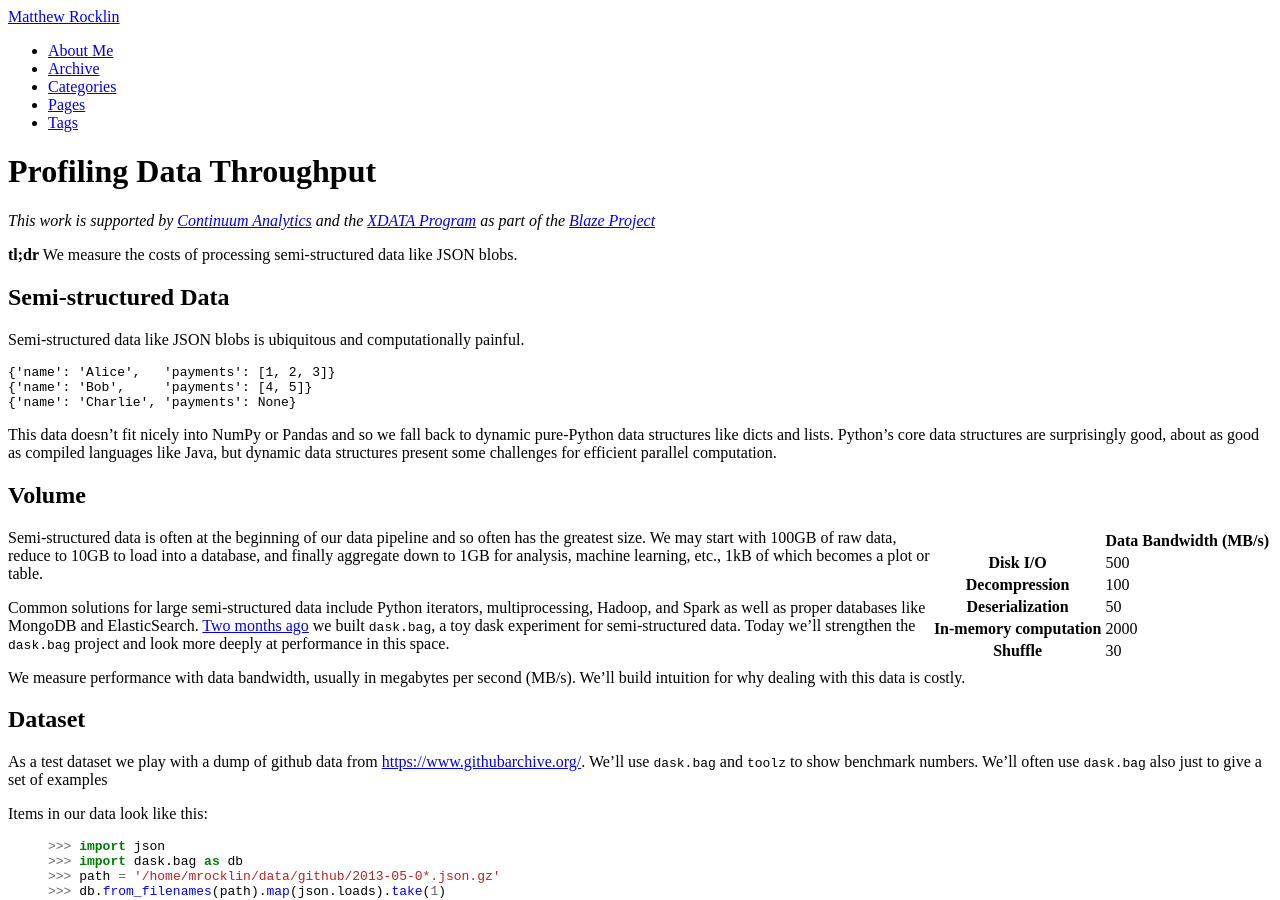
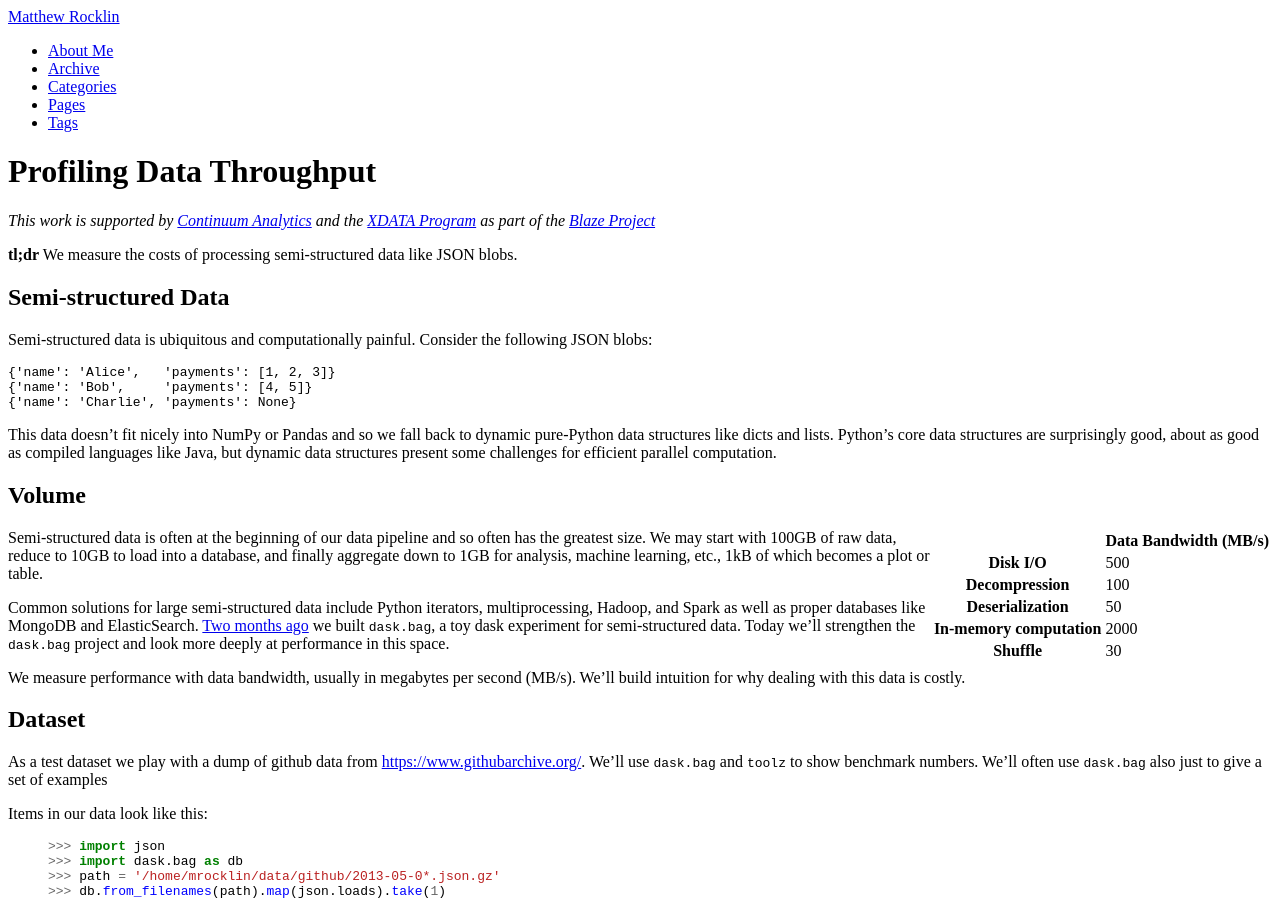
Before and after one commit to besyskymnbk/blog, a Jekyll site: the page built from _posts/work/2015-04-17-Profiling-Bag.md, in a window 1280 px wide and 900 px high. Built offline with Jekyll 4.4.1, drawn with Linux system fonts in a browser that asks for light colours; comment, search, counter and statistics services are not loaded.

Commit message:
small edit

```diff
--- a/_posts/work/2015-04-17-Profiling-Bag.md
+++ b/_posts/work/2015-04-17-Profiling-Bag.md
@@ -18,7 +18,8 @@ blobs.
 Semi-structured Data
 --------------------
 
-Semi-structured data like JSON blobs is ubiquitous and computationally painful.
+Semi-structured data is ubiquitous and computationally painful.  Consider
+the following JSON blobs:
 
     {'name': 'Alice',   'payments': [1, 2, 3]}
     {'name': 'Bob',     'payments': [4, 5]}
```
